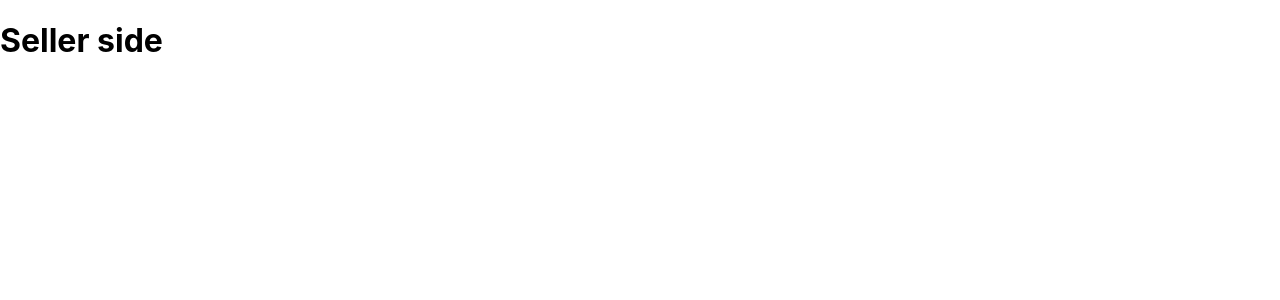
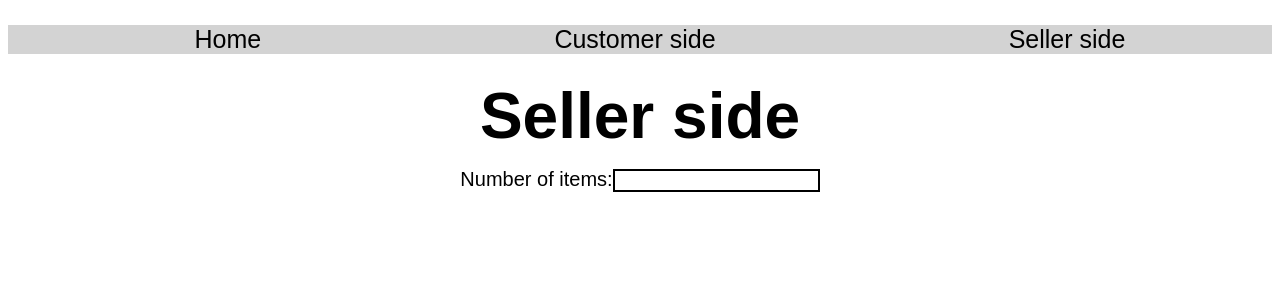
Before and after one commit to harshavardhanakrishnachaitanya2001/shop_manager, a Next.js app: page /sellerSide in a window 1280 px wide. Shown: the top 300 px of the page. Built offline with nearby package versions, Linux system fonts and the light colour scheme.

Commit message:
Taking number of items as input

```diff
--- /dev/null
+++ b/components/Layout.js
@@ -0,0 +1,13 @@
+import React from 'react'
+import Nav from './Nav'
+const Layout = ({children})=> {
+    return (
+        <>
+            <Nav/>
+            <div>
+                {children}
+            </div>
+        </>
+    )
+}
+export default Layout
--- /dev/null
+++ b/components/Nav.js
@@ -0,0 +1,16 @@
+import Link from 'next/link'
+import navStyles from '../styles/Navigation.module.css'
+import React from 'react'
+const Nav = () => {
+    return (
+        <nav className={navStyles.nav}>
+            <ul className={navStyles.links}>
+                <li><Link href='/'>Home</Link></li>
+                <li><Link href='/customerSide'>Customer side</Link></li>
+                <li><Link href='/sellerSide'>Seller side</Link></li>
+            </ul>
+        </nav>
+    )
+}
+
+export default Nav
--- a/pages/_app.js
+++ b/pages/_app.js
@@ -1,7 +1,12 @@
+import Layout from '../components/Layout'
 import '../styles/globals.css'
 
 function MyApp({ Component, pageProps }) {
-  return <Component {...pageProps} />
+  return (
+    <Layout>
+      <Component {...pageProps} />
+    </Layout>
+  )
 }
 
 export default MyApp
--- a/pages/customerSide.js
+++ b/pages/customerSide.js
@@ -1,9 +1,13 @@
 import React from 'react'
 import styles from '../styles/customerSide.module.css'
+import Head from 'next/head'
 function customerSide(){
     return (
         <>
-            <h1 classNam={styles.mainHeading}>Customer side</h1>
+            <Head>
+                <title>customer side</title>
+            </Head>
+            <h1 className={styles.mainHeading}>Customer side</h1>
         </>
     )
 }
--- a/pages/sellerSide.js
+++ b/pages/sellerSide.js
@@ -1,10 +1,28 @@
-import React from 'react'
+import React, {useState} from 'react'
+import Head from 'next/head'
 import styles from '../styles/sellerSide.module.css'
 
 function sellerSide(){
+    const [numberOfItems,setNumberOfItems]=useState();
+
+    const handleNumberChange = (e) => {
+        setNumberOfItems(e.target.value)
+    }
+
     return(
         <>
-            <h1 className={styles.mianHeading}>Seller side</h1>
+            <Head>
+                <title>Seller side</title>
+            </Head>
+            <h1 className={styles.mainHeading}>Seller side</h1>
+            <div className={styles.itemDetails}>
+                <form>
+                    <label>
+                        Number of items:
+                        <input type='number' onChange={handleNumberChange} value={numberOfItems}/>
+                    </label>
+                </form>
+            </div>
         </>
     )
 }
--- /dev/null
+++ b/styles/Navigation.module.css
@@ -0,0 +1,24 @@
+
+.nav{
+    margin-top:0;
+    margin-right: 0;
+    margin-left: 0;
+    padding-left: 0;
+    padding-right: 0;
+    padding-top:0;
+    margin-bottom:10px;
+    background-color: lightgray;
+}
+
+.links{
+    display: flex;
+    justify-content: space-around;
+    font-family:Arial, Helvetica, sans-serif;
+    font-size: 25px;
+    list-style: none;
+}
+
+.links li:hover{
+    background-color: black;
+    color:white
+}
--- a/styles/customerSide.module.css
+++ b/styles/customerSide.module.css
@@ -1,4 +1,8 @@
 .mainHeading{
     text-align: center;
+    padding-top: 0;
+    margin-top: 0;
+    margin-bottom: 15px;
     font-size: 4rem;
+    font-family: sans-serif;
 }
--- a/styles/globals.css
+++ b/styles/globals.css
@@ -1,5 +1,4 @@
-html,
-body {
+{
   padding: 0;
   margin: 0;
   font-family: -apple-system, BlinkMacSystemFont, Segoe UI, Roboto, Oxygen,
--- a/styles/sellerSide.module.css
+++ b/styles/sellerSide.module.css
@@ -1,4 +1,22 @@
 .mainHeading{
     text-align: center;
+    font-family: sans-serif;
     font-size: 4rem;
+    padding-top: 0;
+    margin-top: 0;
+    margin-bottom: 15px;
 }
+.itemDetails{
+    text-align: center;
+    font-family:Arial, Helvetica, sans-serif;
+}
+
+.itemDetails form label{
+    font-size: 20px;
+}
+
+.itemDetails form label input{
+    border:2px solid black;
+    font-size: 15px;
+    text-align: center;
+}
```
Also changed, not shown: pages/index.js (+3 -10 lines), styles/Home.module.css (+3 -6 lines).
